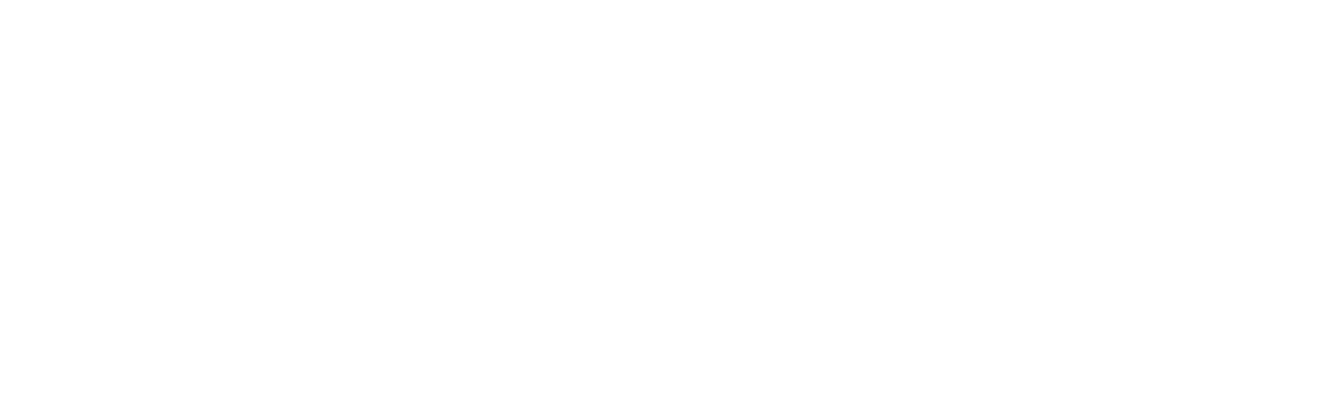
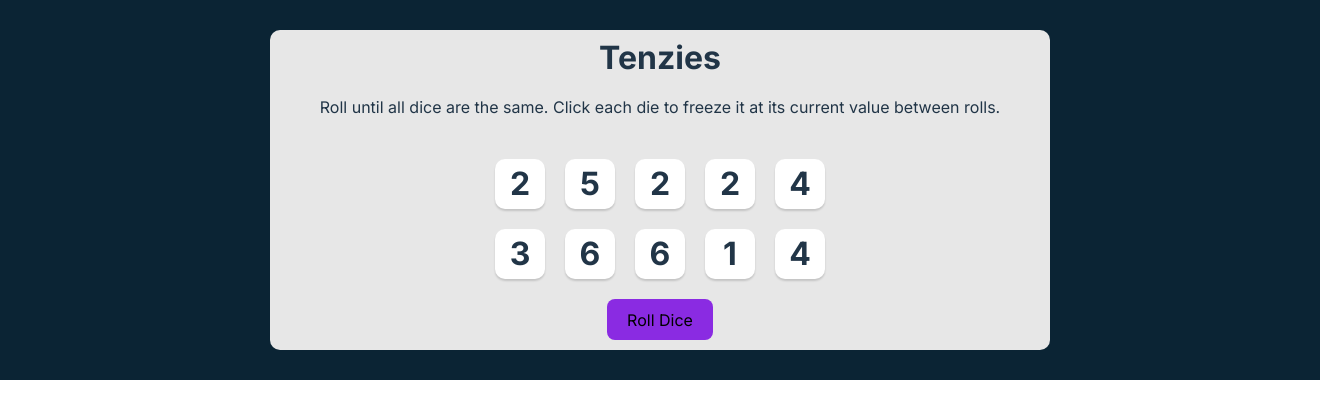
Before and after one commit to gidgudgod/vite-react-skeleton, a React (Vite) app: page / in a window 1280 px wide. Shown: the top 418 px of the page, 1320 px wide, since content can reach past the window. Built offline with nearby package versions, Linux system fonts and the light colour scheme.

Commit message:
Initial Commit (tenzies)

```diff
--- a/src/App.css
+++ b/src/App.css
@@ -1,3 +1,61 @@
 .App {
   width: 100vw;
+  background-color: #0b2434;
+  padding: 30px 20px;
 }
+
+main {
+  margin: 0 auto;
+  max-width: 700px;
+  height: 30vh;
+  background-color: rgb(231, 231, 231);
+  border-radius: 10px;
+  display: flex;
+  flex-direction: column;
+  justify-content: center;
+  align-items: center;
+  gap: 20px;
+  padding: 40px;
+}
+
+.title {
+  font-size: 2rem;
+}
+
+.instructions {
+  margin-bottom: 20px;
+  text-align: center;
+}
+
+.container {
+  display: grid;
+  grid-template: auto auto / repeat(5, 1fr);
+  gap: 20px;
+}
+
+.die {
+  height: 50px;
+  width: 50px;
+  box-shadow: 0px 2px 2px rgba(0, 0, 0, 0.15);
+  border-radius: 10px;
+  display: flex;
+  justify-content: center;
+  align-items: center;
+  cursor: pointer;
+}
+
+.die-number {
+  font-size: 2rem;
+}
+
+.roll-button {
+  background-color: blueviolet;
+}
+
+.roll-button:focus {
+  outline: none;
+}
+
+.roll-button:active {
+  box-shadow: inset 5px 5px 10px -3px rgba(0, 0, 0, 0.7);
+}
--- a/src/App.jsx
+++ b/src/App.jsx
@@ -1,7 +1,109 @@
-import "./App.css";
+import { useEffect, useState } from 'react';
+import './App.css';
+import Die from './components/Die';
+import { nanoid } from 'nanoid';
+import Confetti from 'react-confetti';
 
 function App() {
-  return <div className="App"></div>;
+  const [diceArray, setDiceArray] = useState(allNewDice());
+  const [tenzies, setTenzies] = useState(false);
+
+  useEffect(() => {
+    let isAllHeld = true;
+    let isWin = true;
+    for (const dice of diceArray) {
+      if (!dice.isHeld) {
+        isAllHeld = false;
+        break;
+      }
+    }
+
+    if (isAllHeld) {
+      let number = diceArray[0].value;
+      for (const dice of diceArray) {
+        if (dice.value !== number) {
+          isWin = false;
+          break;
+        }
+      }
+    }
+
+    if (isAllHeld && isWin) {
+      setTenzies(true);
+      console.log('You won!');
+    }
+
+    // Alternative Way to check if wins
+    // const allHeld = dice.every((die) => die.isHeld);
+    // const firstValue = dice[0].value;
+    // const allSameValue = dice.every((die) => die.value === firstValue);
+    // if (allHeld && allSameValue) {
+    //   setTenzies(true);
+    //   console.log('You won!');
+    // }
+  }, [diceArray]);
+
+  function allNewDice() {
+    const diceArray = [];
+    for (let i = 0; i < 10; i++) {
+      diceArray.push(Math.floor(Math.random() * 6) + 1);
+    }
+    const diceArrayObject = diceArray.map((d) => {
+      return { id: nanoid(), value: d, isHeld: false };
+    });
+    return diceArrayObject;
+  }
+
+  function holdDice(event, id) {
+    setDiceArray((prevDiceArray) => {
+      return prevDiceArray.map((dice) => {
+        return dice.id === id ? { ...dice, isHeld: !dice.isHeld } : dice;
+      });
+    });
+  }
+
+  function rollDice() {
+    setDiceArray((prevDiceArray) => {
+      return prevDiceArray.map((dice) => {
+        return dice.isHeld
+          ? dice
+          : { ...dice, value: Math.floor(Math.random() * 6) + 1, id: nanoid() };
+      });
+    });
+  }
+
+  function newGame() {
+    setTenzies(false);
+    setDiceArray(allNewDice());
+  }
+
+  const diceElements = diceArray.map((d) => {
+    return (
+      <Die
+        key={d.id}
+        value={d.value}
+        isHeld={d.isHeld}
+        holdDice={(event) => holdDice(event, d.id)}
+      />
+    );
+  });
+
+  return (
+    <div className="App">
+      <main>
+        {tenzies && <Confetti />}
+        <h1 className="title">Tenzies</h1>
+        <p className="instructions">
+          Roll until all dice are the same. Click each die to freeze it at its
+          current value between rolls.
+        </p>
+        <div className="container">{diceElements}</div>
+        <button className="roll-button" onClick={tenzies ? newGame : rollDice}>
+          {tenzies ? 'New Game' : 'Roll Dice'}
+        </button>
+      </main>
+    </div>
+  );
 }
 
 export default App;
--- /dev/null
+++ b/src/components/Die.jsx
@@ -0,0 +1,12 @@
+function Die(props) {
+  const styles = {
+    backgroundColor: props.isHeld ? '#59E391' : 'white',
+  };
+  return (
+    <div className="die" style={styles} onClick={props.holdDice}>
+      <h2 className="die-number">{props.value}</h2>
+    </div>
+  );
+}
+
+export default Die;
--- a/src/index.css
+++ b/src/index.css
@@ -1,4 +1,4 @@
-@import url("https://fonts.googleapis.com/css2?family=Inter:wght@400;600;700&display=swap");
+@import url('https://fonts.googleapis.com/css2?family=Inter:wght@400;600;700&display=swap');
 
 :root {
   font-family: Inter, Avenir, Helvetica, Arial, sans-serif;
@@ -15,6 +15,7 @@
   -webkit-font-smoothing: antialiased;
   -moz-osx-font-smoothing: grayscale;
   -webkit-text-size-adjust: 100%;
+  text-size-adjust: 100%;
 }
 
 a {
@@ -32,7 +33,6 @@
   flex-direction: column;
   place-items: start;
   min-width: 320px;
-  min-height: 100vh;
 }
 
 h1 {
```
Also changed, not shown: package.json (+8 -0 lines), 2 other files (tests, documents, lock files or other folders).
